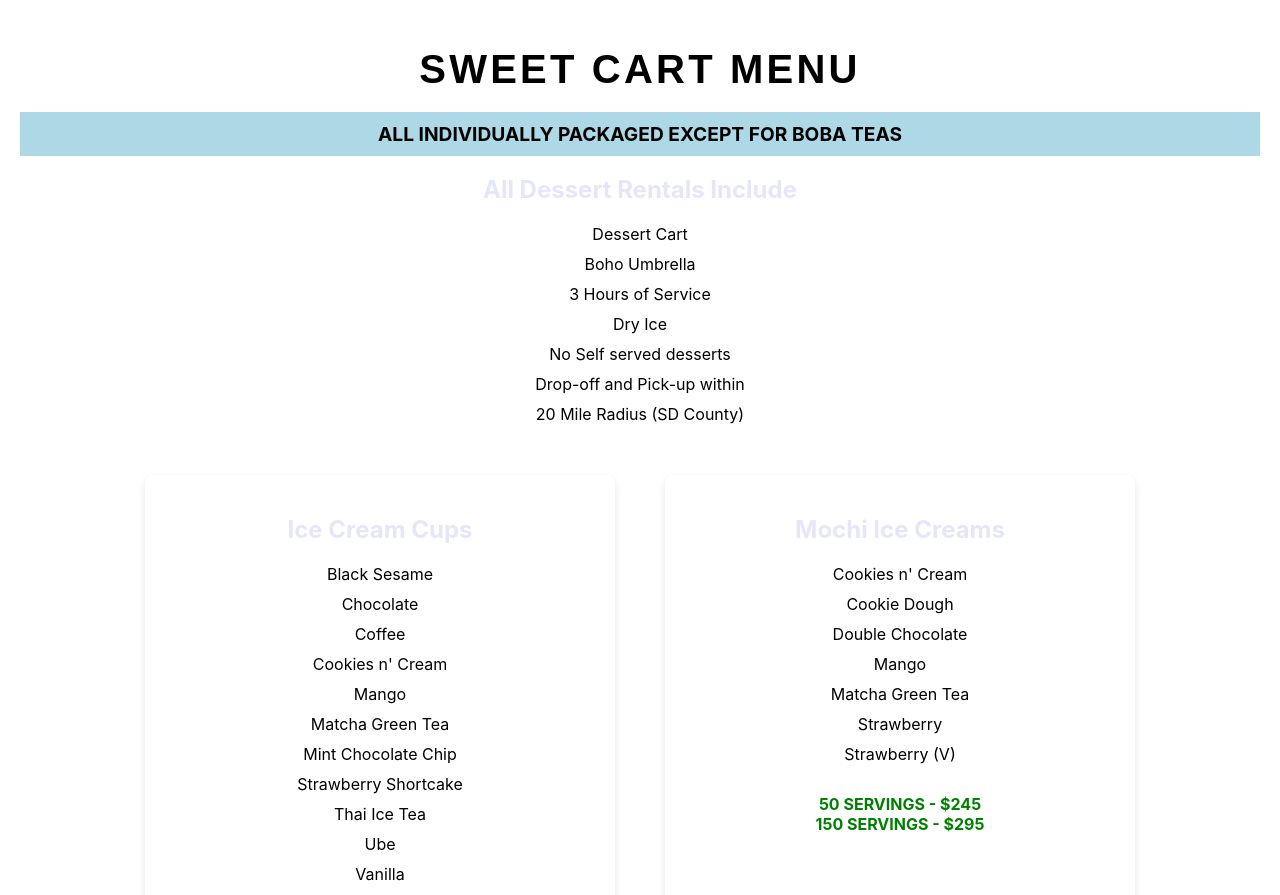
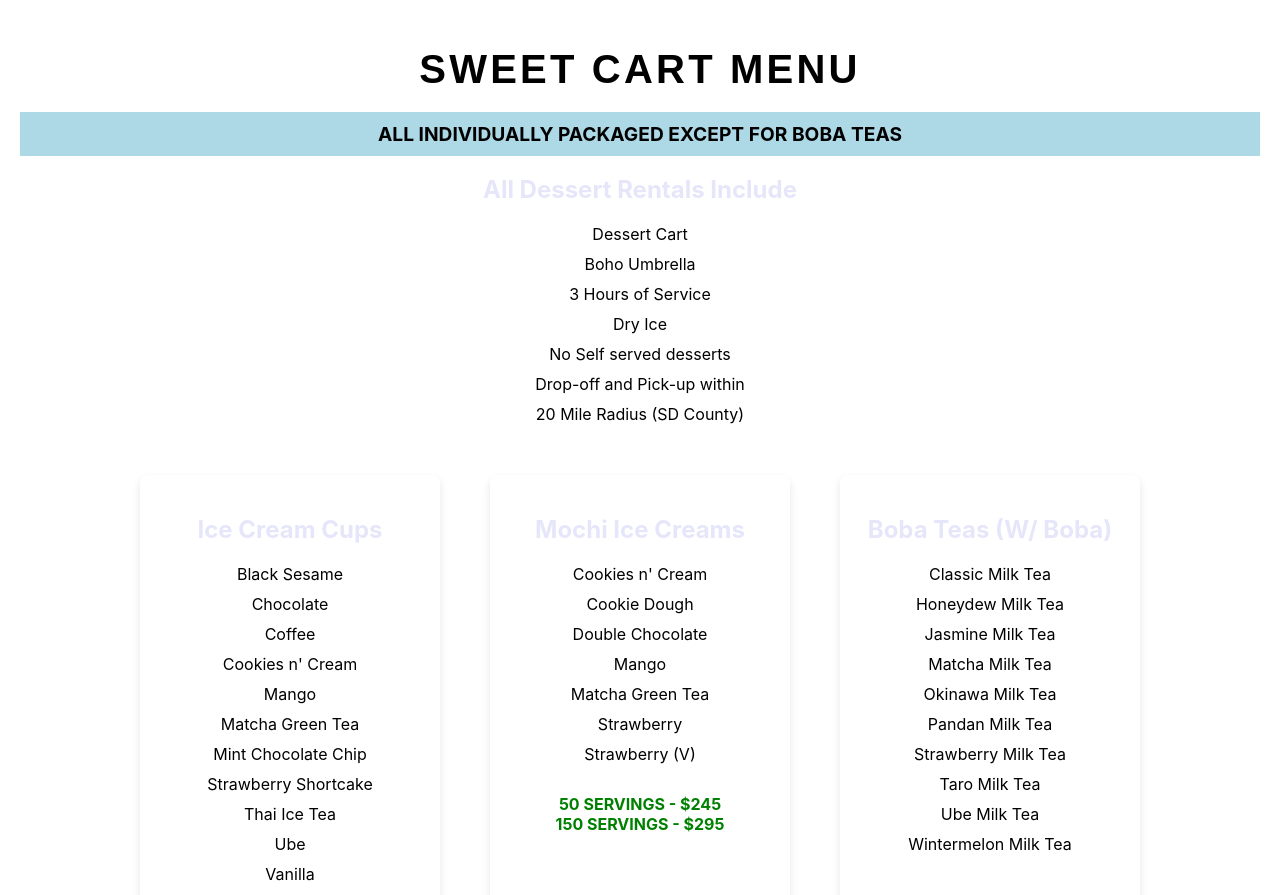
Before and after one commit to SixFourDev/sweetcartrental, a React (Create React App) app: page /sweetcartmenu in a window 1280 px wide. Shown: the top 895 px of the page. Built offline with nearby package versions, Linux system fonts and the light colour scheme; the HTML template or start-up script is replaced by a standard one.

Commit message:
fixed styling on menu

```diff
--- a/src/App.css
+++ b/src/App.css
@@ -125,8 +125,8 @@
 }
 
 .dessert-package {
-  width: 470px;
-  height: 555px;
+  width: 300px;
+  height: 575px;
   margin: 25px;
   padding: 20px;
   background-color: white;
```
